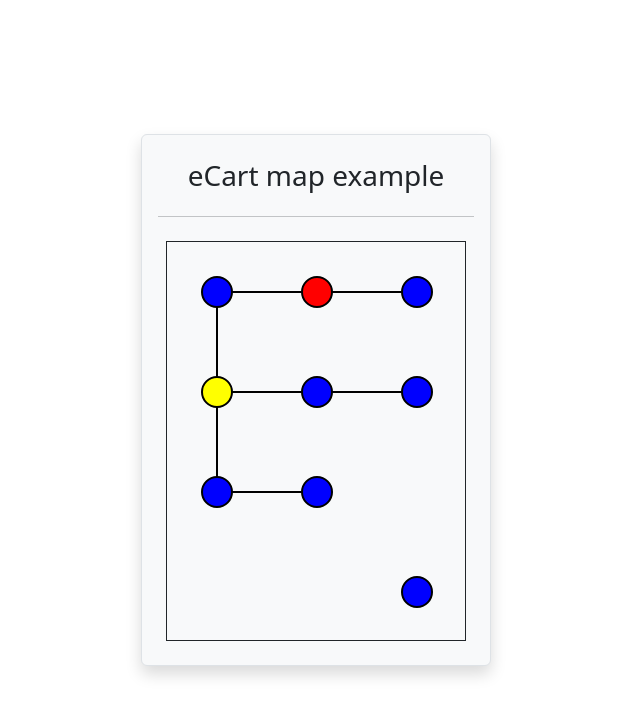
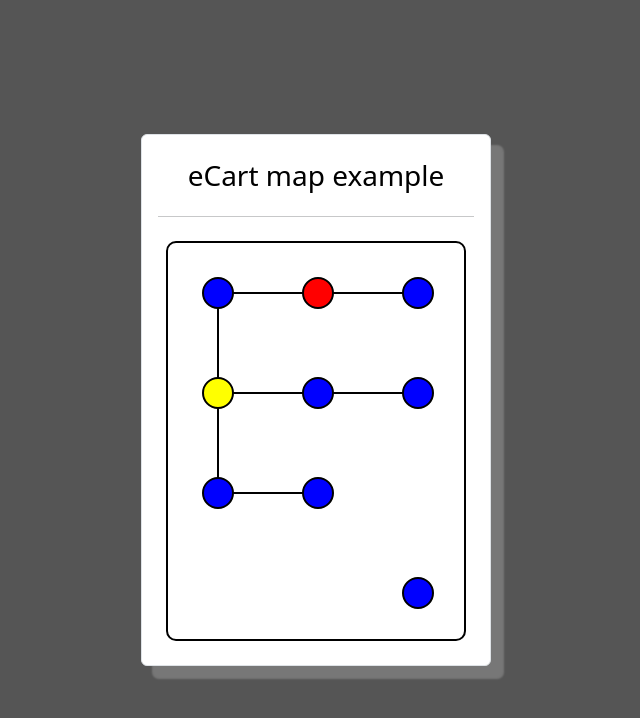
Before and after one commit to robertnicolescu42/ecart-map-demo, an Angular app: page / in a window 1280 px wide. Shown: the top 718 px of the page, without its empty margins (324-964 px from the left). Built offline with nearby package versions, Linux system fonts and the light colour scheme.

Commit message:
Improved styles... again

```diff
--- a/src/app/ecart-map/ecart-map.component.css
+++ b/src/app/ecart-map/ecart-map.component.css
@@ -1,7 +1,21 @@
-.svg-container {
-  border: 1px solid black;
+.map-container {
+  background-color: #fff;
+  border: none;
+  position: relative;
+  border-radius: 15px;
+  box-shadow: 12px 12px 2px 1px rgba(255, 255, 255, 0.2);
+
+}
+
+.svg-map {
+  border-radius: 10px;
+  border: 2px solid #000;
 }
 
 .map-title {
   cursor: default;
 }
+
+.border {
+  border: 1px solid transparent;
+}
--- a/src/app/ecart-map/ecart-map.component.html
+++ b/src/app/ecart-map/ecart-map.component.html
@@ -1,14 +1,14 @@
 <div
   class="container d-flex justify-content-center align-items-center min-vh-100"
 >
-  <div class="text-center border rounded shadow p-3 bg-light">
-    <p class="h3 p-2 map-title">eCart map example</p>
+  <div class="text-center map-container border rounded p-3">
+    <p class="h3 p-2 map-title text-black">eCart map example</p>
     <hr />
     <div class="p-2 position-relative" *ngIf="stoppers">
       <svg
         [attr.width]="svgDimensions.width"
         [attr.height]="svgDimensions.height"
-        class="border border-dark"
+        class="svg-map"
       >
         <!-- Draw lines between stoppers (connections) -->
         <ng-container *ngFor="let stopper of stoppers">
@@ -53,7 +53,7 @@
 
       <!-- Tooltip Template -->
       <ng-template #popTemplate>
-        <div *ngIf="hoveredStopper">
+        <div *ngIf="hoveredStopper" class="text-start">
           <strong>ID:</strong> {{ hoveredStopper.id }}<br />
           <strong>eCart ID:</strong> {{ hoveredStopper.data.eCartId }}<br />
           <strong>Description:</strong> {{ hoveredStopper.data.description
--- a/src/styles.css
+++ b/src/styles.css
@@ -1 +1,9 @@
-/* You can add global styles to this file, and also import other style files */
+html,
+body {
+  height: 100%;
+  margin: 0;
+}
+
+body {
+  background-color: #555555;
+}
```
